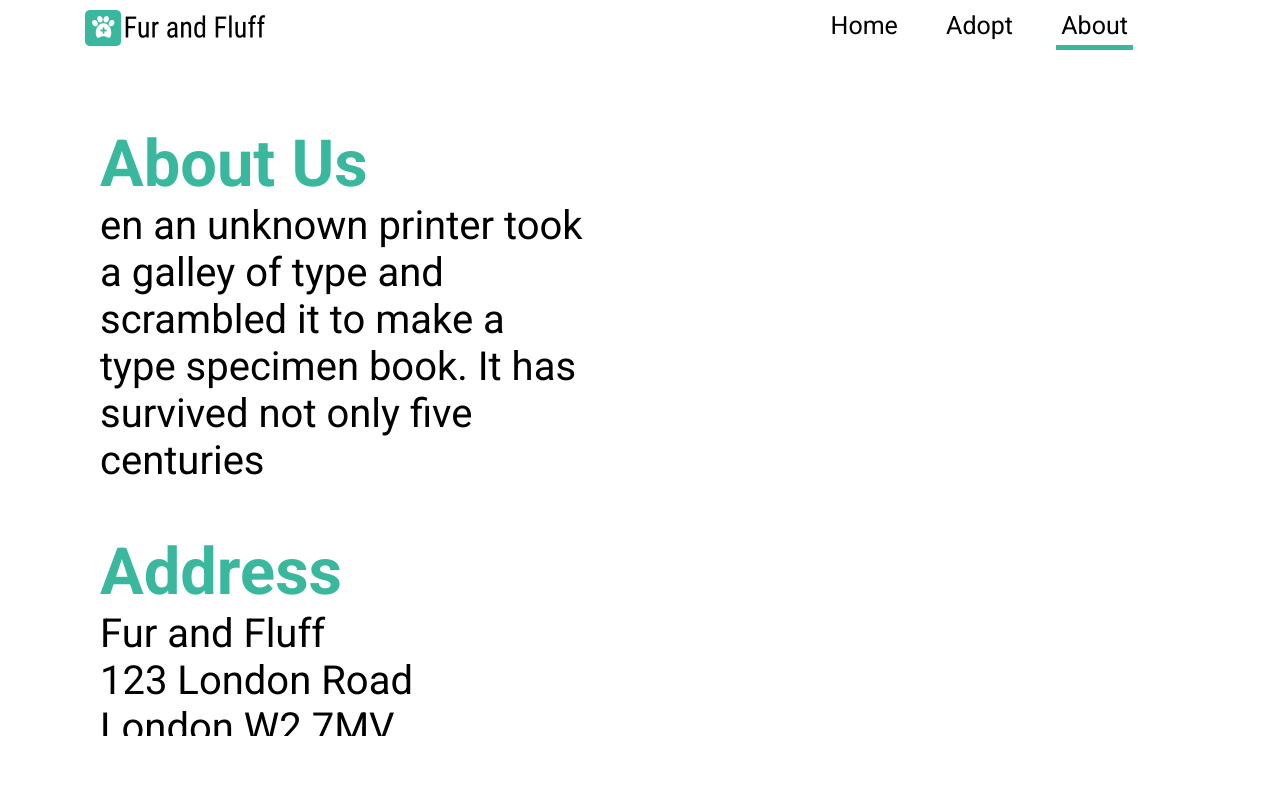
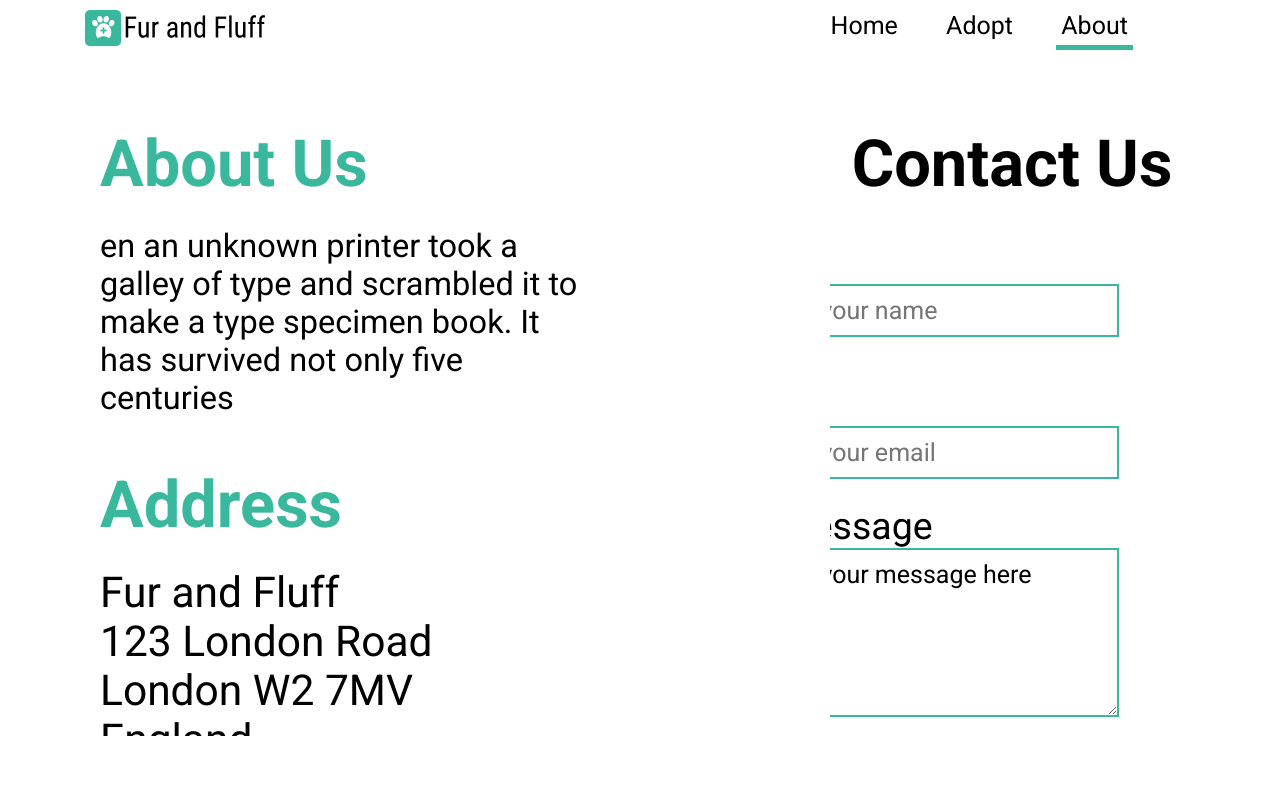
Before and after one commit to MihaiVatavu/Adoption_Site, a plain HTML site: page about.html in a window 1280 px wide. Drawn offline with Linux system fonts and the light colour scheme.

Commit message:
Added the form section

```diff
--- a/about.html
+++ b/about.html
@@ -47,6 +47,23 @@
         </div>
       </section>
       <section class="contact">
+        <h2>Contact Us </h2>
+        <form action="" class="contactus">
+          <div class="input-group">
+            <label for="name">Name</label>
+            <input type="text" id="name" placeholder="Enter your name" required>
+          </div>
+          <div class="input-group">
+            <label for="email">Email</label>
+            <input type="email" id="email" placeholder="Enter your email" required>
+          </div>
+          <div class="input-group">
+            <label for="message">Your message</label>
+            <textarea id="message" rows="5" cols="40">Enter your message here
+              </textarea>
+          </div>
+          <input type="submit" value="Send" id="btn">
+        </form>
       </section>
     </main>
   </body>
--- a/style.scss
+++ b/style.scss
@@ -164,6 +164,8 @@ padding:10px;
 
 // About page
 
+// Info section
+
 .main-about{
   width:95%;
   height: 85vh;
@@ -181,10 +183,74 @@ padding:10px;
 }
 
 .info-container h2{
+  margin-bottom:1rem;
   font-size:65px;
   color:$color;
 }
 
 .info-container p{
-  font-size: 40px;
+  font-size: 1.3em;
+  font-weight: lighter;
 }
+
+.info-container .address p{
+  font-size:1.7em;
+}
+
+// Form section
+
+.contact{
+  position: relative;
+  width:30%;
+  margin:35px auto;
+  display:flex;
+  flex-direction: column;
+  align-items: flex-end;
+  left: 5%;
+}
+
+.contact h2{
+  width:100%;
+  text-align: center;
+  font-size:65px;
+}
+
+.input-group{
+  margin: 1rem auto;
+  min-width:500px;
+}
+
+.input-group label{
+  font-size:1.5em;
+}
+
+
+.input-group  #message{
+  position: relative;
+  width: 75%;
+  left: 10%;
+  padding: 10px;
+  border:2px solid $color;
+  outline: none;
+}
+
+input{
+  margin-top: 20px;
+  position: relative;
+  display:block;
+  padding:10px;
+  width:75%;
+  left:10%;
+  border:2px solid $color;
+  outline: none;
+}
+
+#btn{
+  border: none;
+  background: $color;
+  color:$white;
+}
+
+#btn:hover{
+ background:rgba(57, 184, 158, 0.85);
+}
```
Also changed, not shown: css/style.css.
